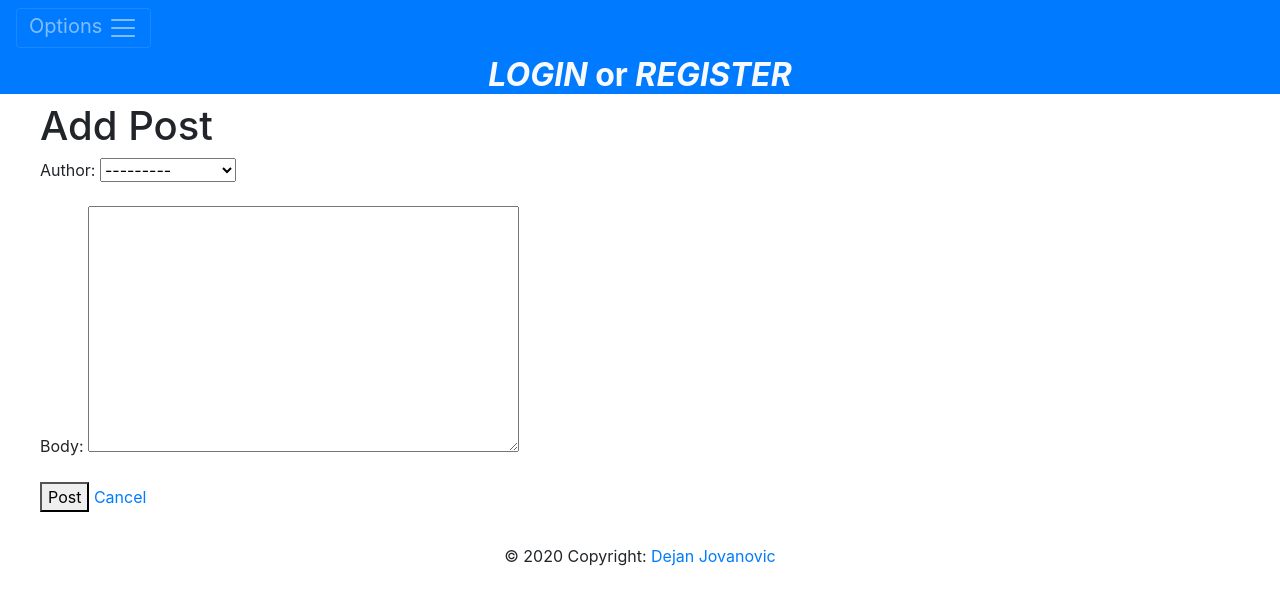
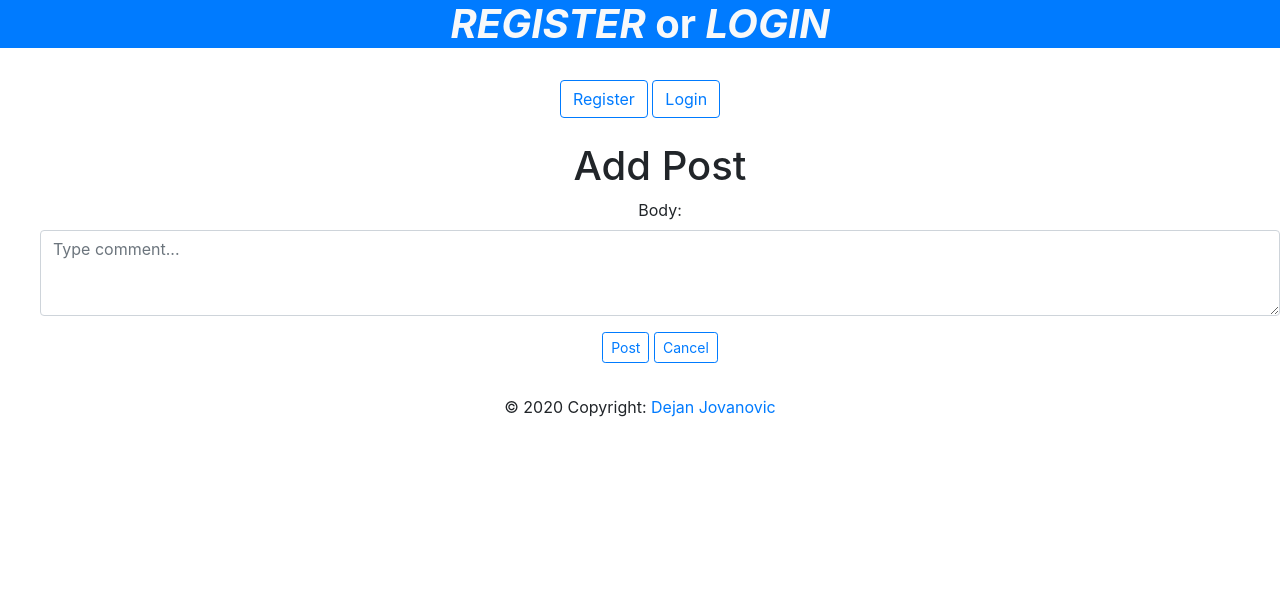
Before and after one commit to deki90to/BlogForum, a Django app: page /add/ in a window 1280 px wide. Shown: the top 605 px of the page. Run offline with Django 3.2, Linux system fonts and the light colour scheme; data comes from the database, SQL or seed files in the repository; both versions use the stored data as it was after the commit; some libraries are stand-ins or nearby versions.

Commit message:
fixed: authentication, automat.pick post-author, login-regis form

```diff
--- a/test_app/forms.py
+++ b/test_app/forms.py
@@ -6,3 +6,8 @@ class PostForm(forms.ModelForm):
 	class Meta:
 		model = Post
 		fields = ('author', 'body',)
+
+		widgets = {
+			'author':forms.TextInput(attrs={'class': 'form-control', 'value':'', 'id':'admin', 'type':'hidden'}),
+			'body':forms.Textarea(attrs={'class': 'form-control', 'placeholder':'Type comment...', 'rows':3, 'cols':10}),
+		}
--- a/test_app/templates/add.html
+++ b/test_app/templates/add.html
@@ -2,7 +2,7 @@
 
 
 {% block body %}
-
+<br>
 <h1>Add Post</h1>
 
 <div class="form-group">
@@ -11,12 +11,15 @@
 	{{ form.as_p }}
 	{{ form.media }}
 
-	<button class="btn-btn-primary"> Post </button>
-	<a href="{% url 'home' %}"> Cancel </a>
-
+	<button class='btn btn-outline-primary btn-sm'> Post </button>
+	<a href="{% url 'home' %}" class='btn btn-outline-primary btn-sm'> Cancel </a>
 
 </form>
 </div>
 
+<script>
+	var name = '{{ user.id }}';
+	document.getElementById('admin').value = name;
+</script>
 
 {% endblock %}
--- a/test_app/templates/base.html
+++ b/test_app/templates/base.html
@@ -10,34 +10,44 @@
 	<title></title>
 </head>
 <body>
+<!--   <style>
 
+
+body {
+  background-color: black;
+  color: lightgreen;
+  font-family: monospace;
+  /*background-image: url('https://c1.wallpaperflare.com/preview/427/745/192/notebook-natural-laptop-macbook.jpg');*/
+/*  background: lightblue url("img_tree.gif") no-repeat fixed center;*/
+
+  background-repeat: no-repeat;
+  background-attachment: fixed;
+  background-size: 100% 100%;
+  margin-top: 0px;
+  margin-left: 10px;
+  margin-right: 50px;
+
+}
+</style> -->
+
+<!-- ---------------------------------------------------------------------------------------------------------------------------- -->
 
 {% if not user.is_authenticated %}
 
-<div class="pos-f-t">
-  <div class="collapse" id="navbarToggleExternalContent">
-    <div class="bg-primary p-4">
-<!--       <h4 class="text-white"> Options </h4> -->
-      <span class="text-muted">
-      	<a class="btn btn-outline-light" href="{% url 'register' %}"> Register </a>
-      	<a class="btn btn-outline-light" href="{% url 'login' %}"> Login </a>
-
-      </span>
-    </div>
-  </div>
-  <nav class="navbar navbar-dark bg-primary">
-    <button class="navbar-toggler" type="button" data-toggle="collapse" data-target="#navbarToggleExternalContent" aria-controls="navbarToggleExternalContent" aria-expanded="false" aria-label="Toggle navigation"> Options
-      <span class="navbar-toggler-icon"></span>
-    </button>
-  </nav>
-</div>
-
 <div class="text-center">
-  <h2 class="text-light text-center bg-primary"><strong><i>LOGIN</i> or <i>REGISTER</i></strong>
+  <h1 class="text-light text-center bg-primary"><strong><i>REGISTER</i> or <i>LOGIN</i></strong>
     <br>
 </div>
 
+<br>
+<div class="text-center">
+      	<a class="btn btn-outline-primary " href="{% url 'register' %}"> Register </a>
+      	<a class="btn btn-outline-primary " href="{% url 'login' %}"> Login </a>
+
+
 {% endif %}
+
+<!-- ------------------------------------------------------------------------------------------------------------------------ -->
 
 {% if user.is_authenticated %}
 
@@ -49,12 +59,11 @@
         <a class="btn btn-outline-light" href="{% url 'register' %}"> Add Another Account </a>
         <a class="btn btn-outline-light" href="{% url 'logout' %}"> Log Out </a>
 
-
       </span>
     </div>
   </div>
   <nav class="navbar navbar-dark bg-primary">
-    <button class="navbar-toggler" type="button" data-toggle="collapse" data-target="#navbarToggleExternalContent" aria-controls="navbarToggleExternalContent" aria-expanded="false" aria-label="Toggle navigation">Options
+    <button class="navbar-toggler" type="button" data-toggle="collapse" data-target="#navbarToggleExternalContent" aria-controls="navbarToggleExternalContent" aria-expanded="false" aria-label="Toggle navigation">User
       <span class="navbar-toggler-icon"></span>
     </button>
   </nav>
@@ -62,11 +71,14 @@
 
 {% endif %}
 
+<!-- ---------------------------------------------------------------------------------------------------------------------------- -->
+
 <ul>
   {% block body %}
-
   {% endblock %}
 </ul>
+
+<!-- ---------------------------------------------------------------------------------------------------------------------------- -->
 
 <footer class="page-footer font-small blue">
 
@@ -76,7 +88,7 @@
 
 </footer>
 
-
+<!-- ---------------------------------------------------------------------------------------------------------------------------- -->
 
 <script src="https://code.jquery.com/jquery-3.4.1.slim.min.js" integrity="sha384-J6qa4849blE2+poT4WnyKhv5vZF5SrPo0iEjwBvKU7imGFAV0wwj1yYfoRSJoZ+n" crossorigin="anonymous"></script>
 <script src="https://cdn.jsdelivr.net/npm/popper.js@1.16.0/dist/umd/popper.min.js" integrity="sha384-Q6E9RHvbIyZFJoft+2mJbHaEWldlvI9IOYy5n3zV9zzTtmI3UksdQRVvoxMfooAo" crossorigin="anonymous"></script>
--- a/test_app/templates/delete.html
+++ b/test_app/templates/delete.html
@@ -7,12 +7,12 @@
 <br><br>
 <ul>
 <h1>Delete Post</h1>
-
+<br>
 <div class="form-group">
 <form method="POST">
 	{% csrf_token %}
-	<button class="btn btn-outline-danger"> DELETE </button>
-	<a href="{% url 'details' post.pk %}"> CANCEL </a>
+	<button class="btn btn-outline-danger btn-sm"> DELETE </button>
+	<a href="{% url 'home' %}" class='btn btn-outline-primary btn-sm'> Cancel </a>
 
 
 </form>
--- a/users/templates/registration/login.html
+++ b/users/templates/registration/login.html
@@ -4,6 +4,7 @@
 
 
 {% block body %}
+<br>
 <h1>Login Page</h1>
 	<div class="form-group">
 		<form method="POST">
--- a/users/templates/registration/register.html
+++ b/users/templates/registration/register.html
@@ -4,6 +4,7 @@
 
 
 {% block body %}
+<br>
 <h1>Register Page</h1>
 	<div class="form-group">
 		<form method="POST">
```
Also changed, not shown: test_app/templates/details.html (+6 -4 lines), test_app/templates/home.html (+5 -4 lines), db.sqlite3.
